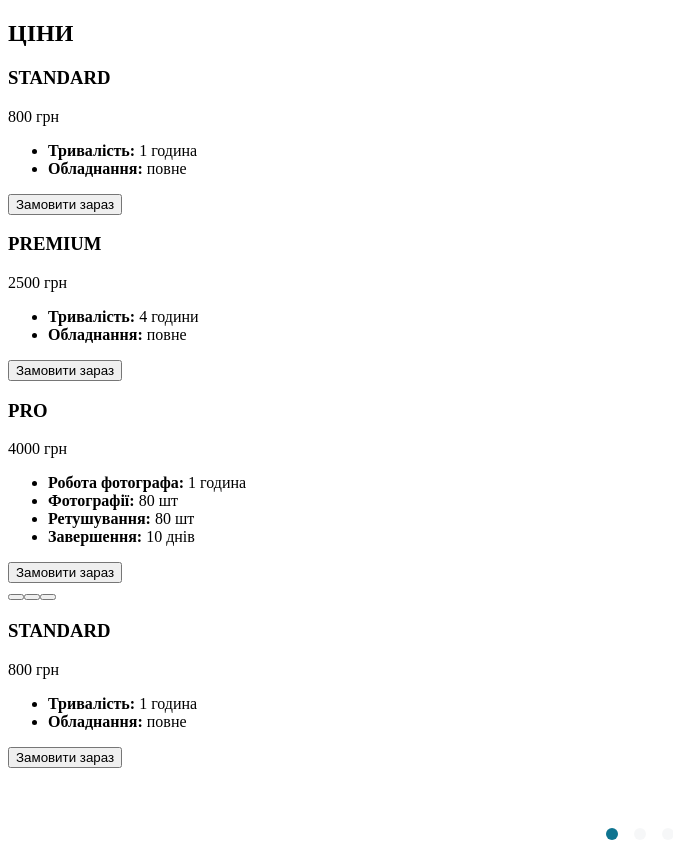
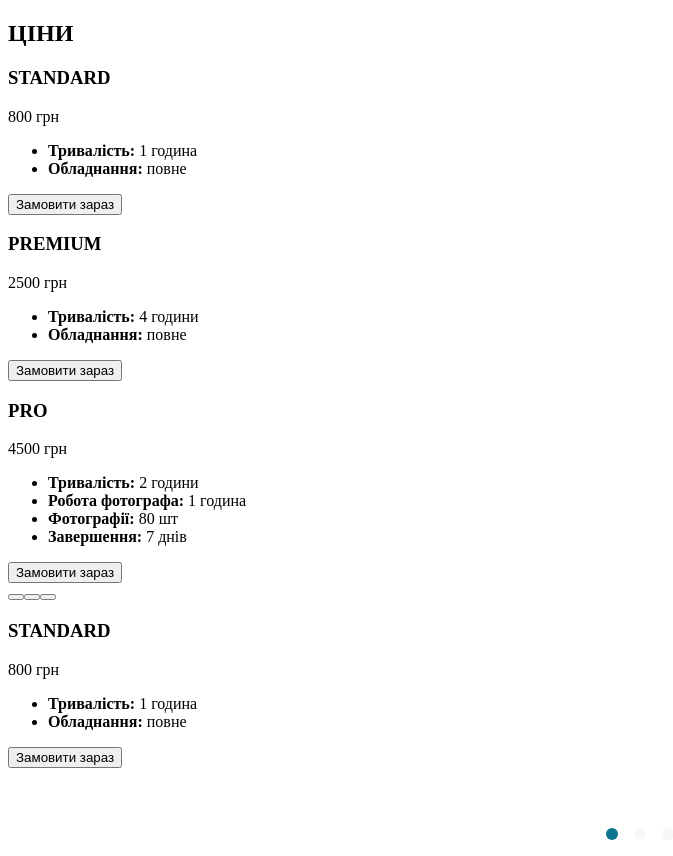
Before and after one commit to keerikkk/framing, a Next.js app: page /PriceListPage in a window 1280 px wide. Shown: the whole page, without its empty margins (0-673 px from the left). Built offline with nearby package versions, Linux system fonts and the light colour scheme.

Commit message:
refactor: change pro price card info

```diff
--- a/src/constants/PriceCards.ts
+++ b/src/constants/PriceCards.ts
@@ -31,12 +31,12 @@ export const priceCards: PriceCardItem[] = [
   },
   {
     title: priceCardsTitles[2],
-    price: { value: 4000, currency: ' грн' },
+    price: { value: 4500, currency: ' грн' },
     fields: [
+      { label: 'Тривалість', value: '2 години' },
       { label: 'Робота фотографа', value: '1 година' },
       { label: 'Фотографії', value: '80 шт' },
-      { label: 'Ретушування', value: '80 шт' },
-      { label: 'Завершення', value: '10 днів' },
+      { label: 'Завершення', value: '7 днів' },
     ],
   },
 ];
```
